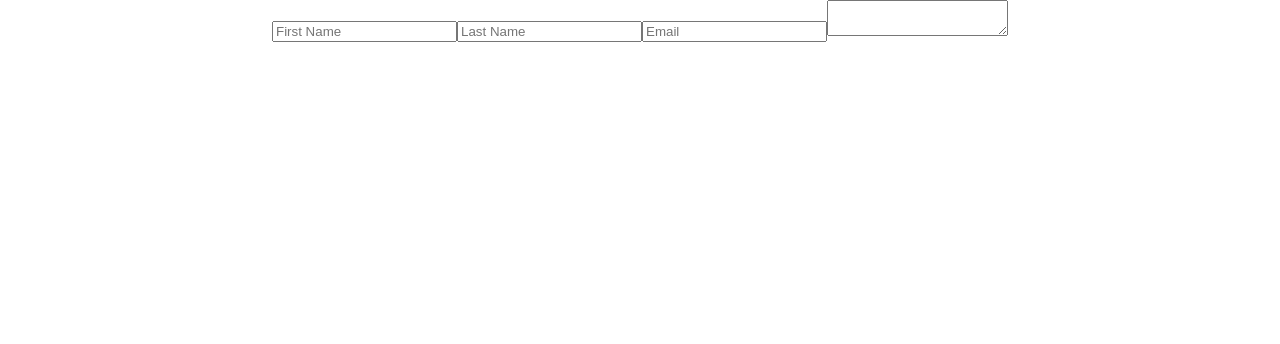
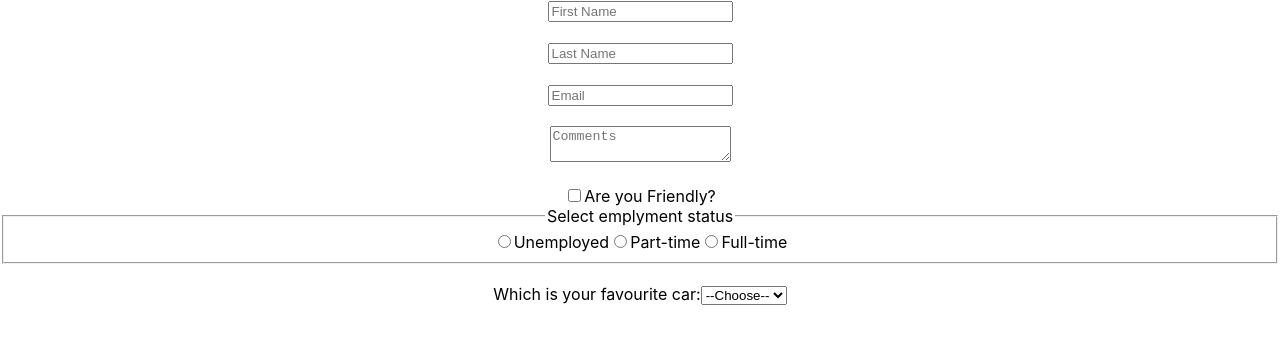
Before and after one commit to Amit-Chavda/react-learning, a React (Create React App) app: page / in a window 1280 px wide. Shown: the top 344 px of the page. Built offline with nearby package versions, Linux system fonts and the light colour scheme.

Commit message:
Form ready

```diff
--- a/src/component/Form.js
+++ b/src/component/Form.js
@@ -1,13 +1,22 @@
 import { useState } from "react";
 export default function Form() {
-    const [formData, setformData] = useState({ firstName: "", lastName: "", email: "", comment: "" });
+    const [formData, setformData] = useState({
+        firstName: "",
+        lastName: "",
+        email: "",
+        comment: "",
+        isFriendly: false,
+        employment: "",
+        favCar: ""
+    });
 
     console.log(formData)
     function handleOnChange(event) {
+        const { name, value, type, checked } = event.target
         setformData((prev) => {
             return {
                 ...prev,
-                [event.target.name]: event.target.value
+                [name]: type === "checkbox" ? checked : value
             }
         })
     }
@@ -20,12 +29,16 @@ export default function Form() {
                 onChange={handleOnChange}
                 name="firstName"
                 value={formData.firstName} />
+            <br />
+            <br />
             <input
                 type="text"
                 placeholder="Last Name"
                 onChange={handleOnChange}
                 name="lastName"
                 value={formData.lastName} />
+            <br />
+            <br />
             <input
                 type="email"
                 placeholder="Email"
@@ -33,10 +46,69 @@ export default function Form() {
                 name="email"
                 value={formData.email} />
 
+            <br />
+            <br />
             <textarea
                 name="comment"
+                placeholder="Comments"
                 onChange={handleOnChange}
                 value={formData.comment} />
+
+            <br />
+            <br />
+            <input
+                type="checkbox"
+                onChange={handleOnChange}
+                name="isFriendly"
+                id="isFriendly"
+                checked={formData.isFriendly} />
+            <label htmlFor="isFriendly">Are you Friendly?</label>
+
+            <fieldset>
+                <legend>
+                    Select emplyment status
+                </legend>
+
+                <input
+                    type="radio"
+                    name="employment"
+                    value="unemployed"
+                    onChange={handleOnChange}
+                    id="unemployed" />
+                <label htmlFor="unemployed">Unemployed</label>
+
+                <input
+                    type="radio"
+                    name="employment"
+                    value="part-time"
+                    onChange={handleOnChange}
+                    id="part-time" />
+                <label htmlFor="part-time">Part-time</label>
+
+                <input
+                    type="radio"
+                    name="employment"
+                    value="full-time"
+                    onChange={handleOnChange}
+                    id="full-time" />
+                <label htmlFor="full-time">Full-time</label>
+
+            </fieldset>
+
+            <br />
+            <label htmlFor="cars">Which is your favourite car:</label>
+            <select
+                name="favCar"
+                id="cars"
+                onChange={handleOnChange}
+                value={formData.favCar}
+            >
+                <option value="">--Choose--</option>
+                <option value="volvo">Volvo</option>
+                <option value="saab">Saab</option>
+                <option value="mercedes">Mercedes</option>
+                <option value="audi">Audi</option>
+            </select>
         </>
     )
 }
```
